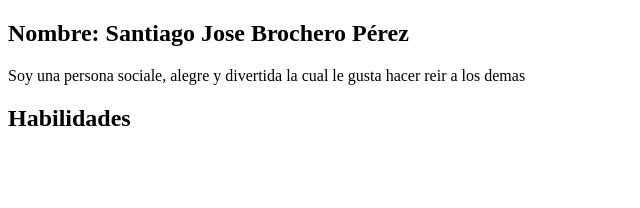
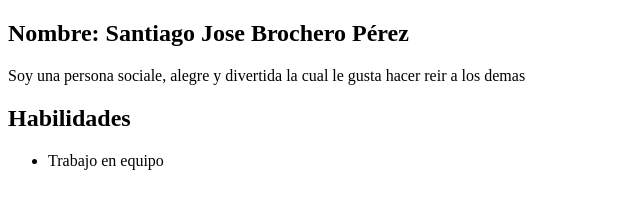
Before and after one commit to santiago25pvp-prog/Ejercicio-1-Parcial, a plain HTML site: page index.html in a window 1280 px wide. Shown: the whole page, without its empty margins (0-640 px from the left). Drawn offline with Linux system fonts and the light colour scheme.

Commit message:
Se agrego la primera habilidad

```diff
--- a/index.html
+++ b/index.html
@@ -13,6 +13,9 @@
 
     <section>
         <h2>Habilidades</h2>
+        <ul>
+            <li>Trabajo en equipo</li>
+        </ul>
     </section>
 
 
```
